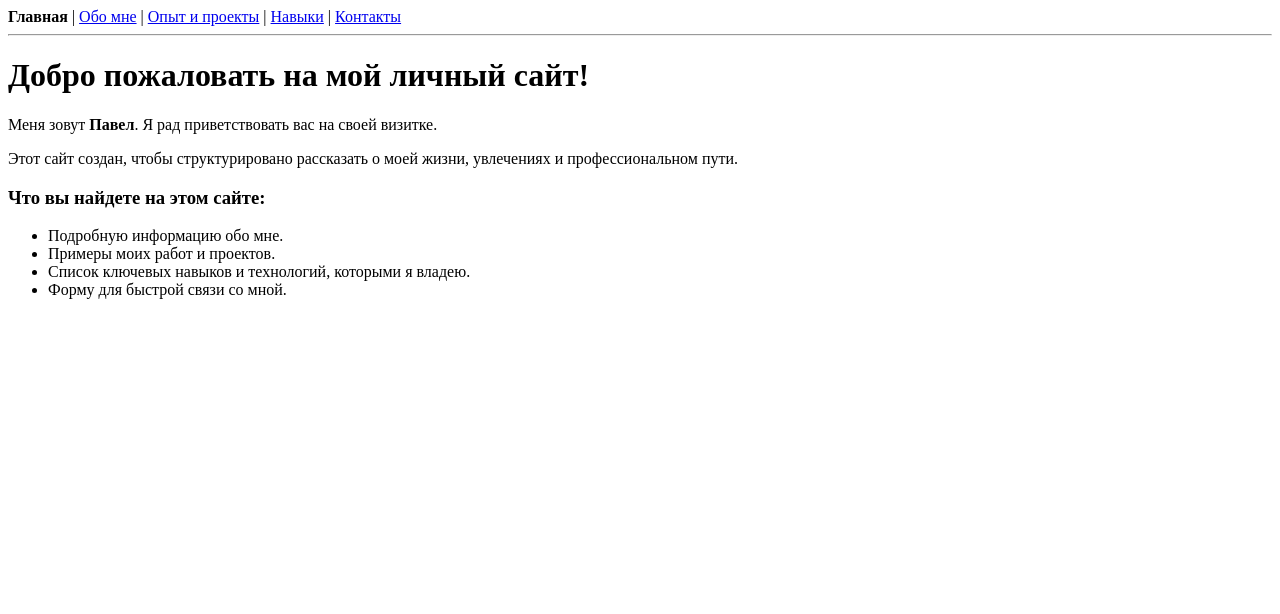
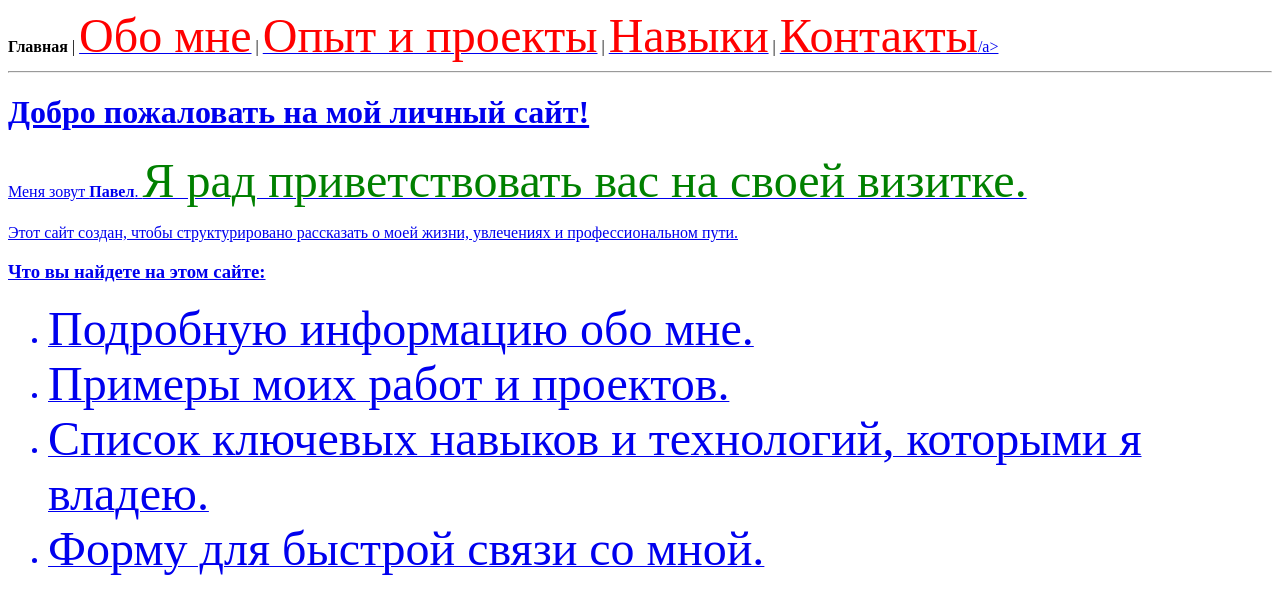
Before and after one commit to HeziANoon/only-html-site-about-me, a plain HTML site: page index.html in a window 1280 px wide. Drawn offline with Linux system fonts and the light colour scheme.

Commit message:
Update index.html

```diff
--- a/index.html
+++ b/index.html
@@ -8,24 +8,24 @@
     <header>
         <nav>
             <b>Главная</b> |
-            <a href="about.html">Обо мне</a> |
-            <a href="experience.html">Опыт и проекты</a> |
-            <a href="skills.html">Навыки</a> |
-            <a href="contacts.html">Контакты</a>
+            <a href="about.html"><font size ="8" color="red" face="times new roman">Обо мне</font></a> |
+            <a href="experience.html"><font size ="8" color="red" face="times new roman">Опыт и проекты</font></a> |
+            <a href="skills.html"><font size ="8" color="red" face="times new roman">Навыки</font></a> |
+            <a href="contacts.html"><font size ="8" color="red" face="times new roman">Контакты</font>/a>
         </nav>
     </header>
     <hr>
     <main>
         <h1>Добро пожаловать на мой личный сайт!</h1>
-        <p>Меня зовут <b>Павел</b>. Я рад приветствовать вас на своей визитке.</p>
+        <p>Меня зовут <b>Павел</b>. <font size ="7" color="green" face="times new roman">Я рад приветствовать вас на своей визитке.</font></p>
         <p>Этот сайт создан, чтобы структурировано рассказать о моей жизни, увлечениях и профессиональном пути.</p>
 
         <h3>Что вы найдете на этом сайте:</h3>
         <ul>
-            <li>Подробную информацию обо мне.</li>
-            <li>Примеры моих работ и проектов.</li>
-            <li>Список ключевых навыков и технологий, которыми я владею.</li>
-            <li>Форму для быстрой связи со мной.</li>
+            <li><font size ="7" face="times new roman">Подробную информацию обо мне.</font></li>
+            <li><font size ="7" face="times new roman">Примеры моих работ и проектов.</font></li>
+            <li><font size ="7" face="times new roman">Список ключевых навыков и технологий, которыми я владею.</font></li>
+            <li><font size ="7" face="times new roman">Форму для быстрой связи со мной.</font></li>
         </ul>
     </main>
 </body>
```
